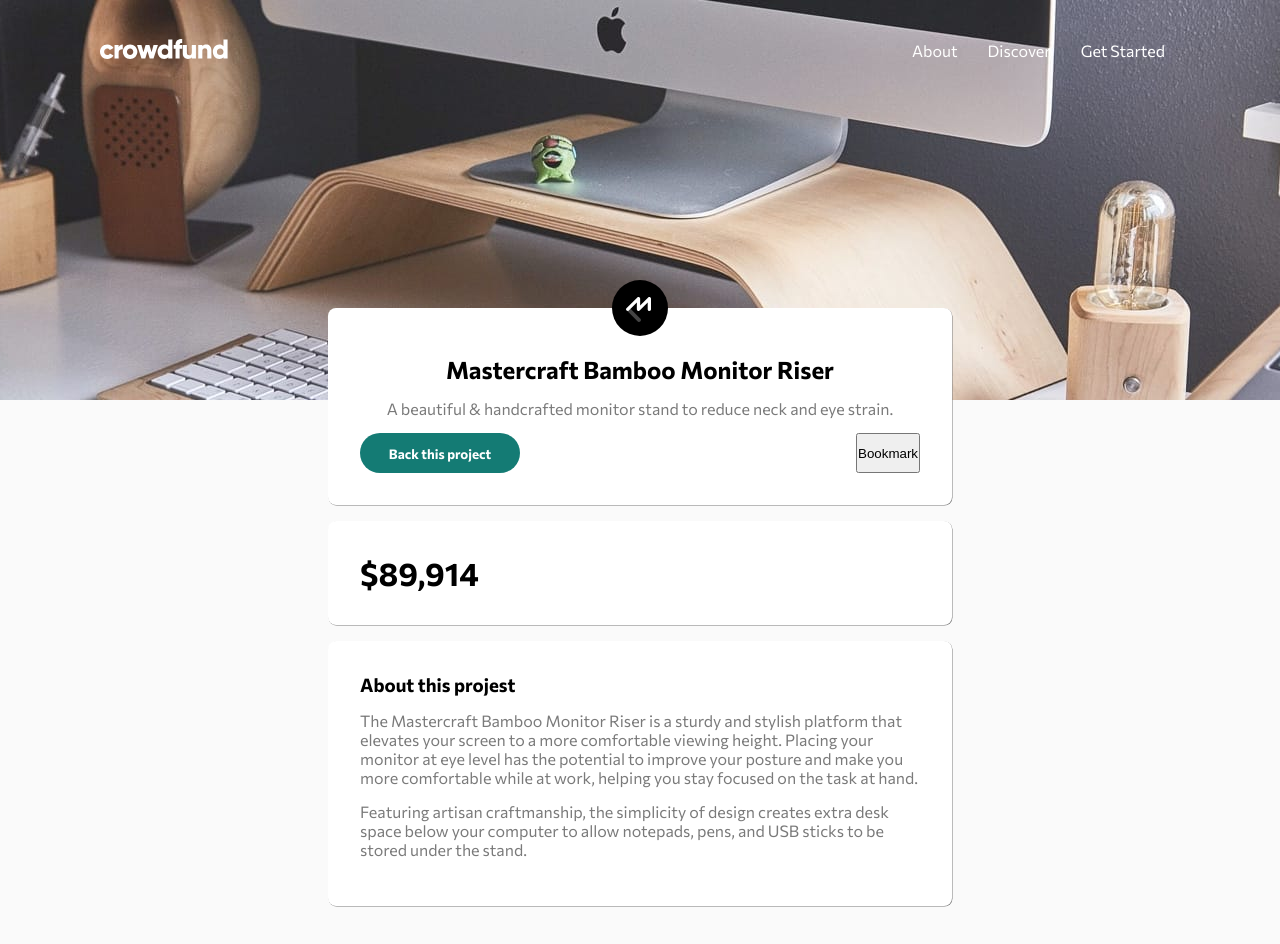
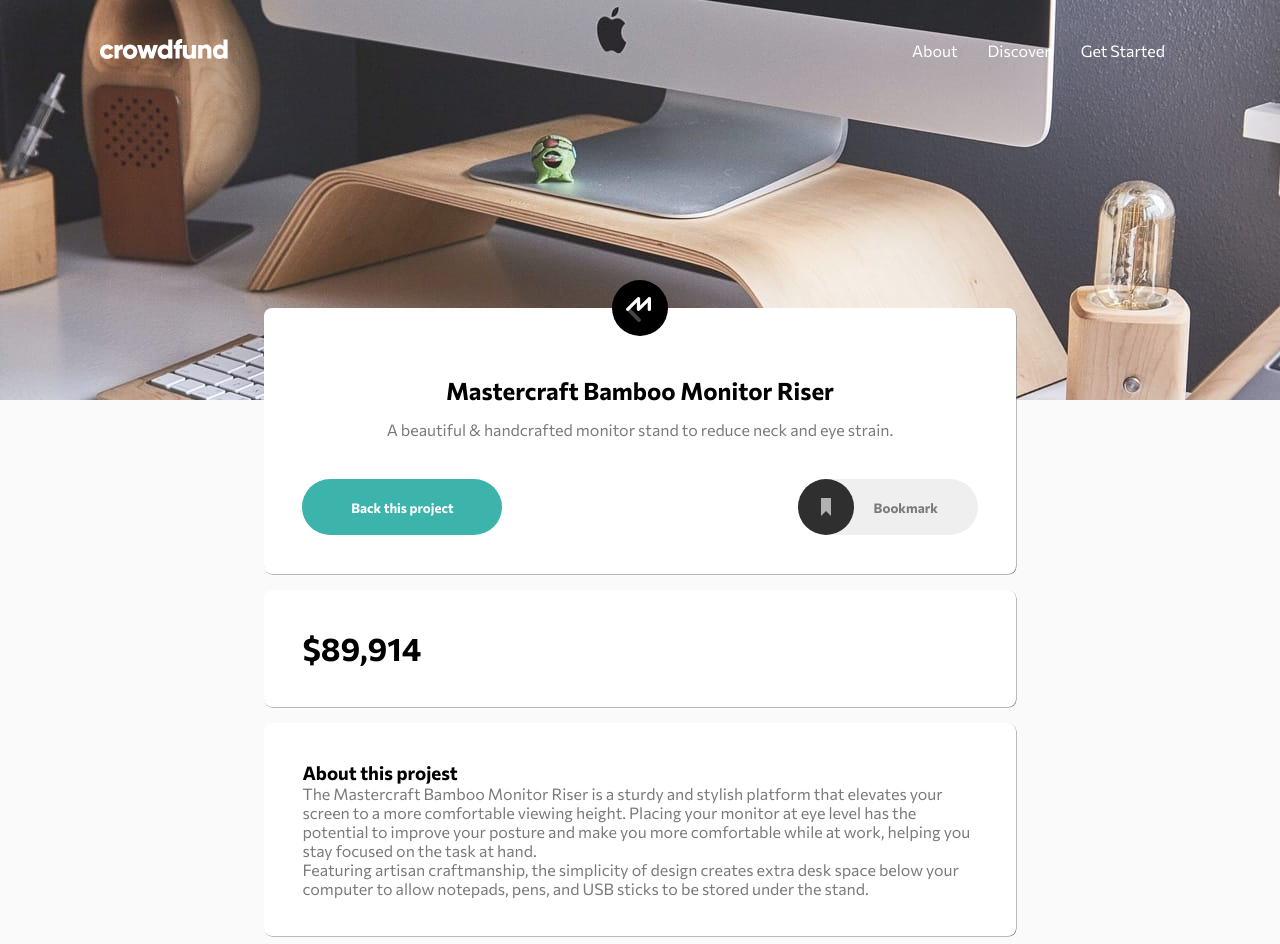
Before and after one commit to supervenca/crowdfunding, a plain HTML site: page index.html in a window 1280 px wide. Before the commit the page ends 914 px from the top, so only its background shows below. Drawn offline with Linux system fonts and the light colour scheme.

Commit message:
main-block-header-buttons design

```diff
--- a/index.html
+++ b/index.html
@@ -10,7 +10,7 @@
 <div class="header">
 <div class="navbar">
     <div class="logo">
-        <a href="#" class="logo-link"><img src="img/logo.svg"></a>
+        <a href="#" class="logo-link"><img src="img/logo.svg" alt="logo"></a>
     </div>
     <div class="menu">
         <ul>
@@ -25,14 +25,15 @@
 
 <div class="main-block">
     <div class="main-block-logo">
-        <img src="img/logo-mastercraft.svg">
+        <img src="img/logo-mastercraft.svg" alt="logo">
     </div>
     <div class="main-block-header">
         <h2>Mastercraft Bamboo Monitor Riser</h2>
         <p>A beautiful & handcrafted monitor stand to reduce neck and eye strain.</p>
         <div class="main-block-header-buttons">
             <button class="back-button">Back this project</button>
-            <button class="bookmark-button">Bookmark</button>
+            <button class="bookmark-button">
+                <svg width="56" height="56" xmlns="http://www.w3.org/2000/svg"><g fill="none" fill-rule="evenodd"><circle fill="#2F2F2F" cx="28" cy="28" r="28"/><path fill="#B1B1B1" d="M23 19v18l5-5.058L33 37V19z"/></g></svg>Bookmark</button>
         </div>
     </div>
     <div class="main-block-price">
--- a/style.css
+++ b/style.css
@@ -62,9 +62,9 @@ p {
 
 .main-block {
     position: absolute;
-    width: 50%;
-    margin-left: 25%;
-    margin-right: 25%;
+    width: 60%;
+    margin-left: 20%;
+    margin-right: 20%;
     top: 300px;
     z-index: 1;
     display: flex;
@@ -90,28 +90,51 @@ p {
 .main-block-header {
     text-align: center;
 }
-.main-block-header h2, p {
-    margin-top: 15px;
+.main-block-header h2 {
+    margin-top: 30px;
     margin-bottom: 15px;
 }
 .main-block-header-buttons {
     display: flex;
     flex-direction: row;
     justify-content: space-between;
+    margin-top: 40px;
 }
 .back-button {
-    background-color: #147b74;
+    background-color: #3cb4ac;
     color: white;
-    height: 40px;
-    width: 160px;
-    border-radius: 20px;
+    height: 56px;
+    width: 200px;
+    border-radius: 30px;
     border-style: none;
     font-family: 'Commissioner', sans-serif;
     font-weight: 700;
 }
 .back-button:hover {
     cursor: pointer;
-    background-color: #3cb4ac;
+    background-color: #147b74;
+}
+.bookmark-button {
+    display: flex;
+    justify-content: flex-start;
+    align-items: center;
+    height: 56px;
+    width: 180px;
+    border-radius: 30px;
+    border-style: none;
+    font-family: 'Commissioner', sans-serif;
+    font-weight: 700;
+    color: #7a7a7a;
+}
+.bookmark-button:hover {
+    cursor: pointer;
+}
+
+.bookmark-button svg {
+    margin-right: 20px;
+}
+.bookmark-button svg circle:hover {
+    fill: #7a7a7a;
 }
 
 /* Breakpoints*/
```
